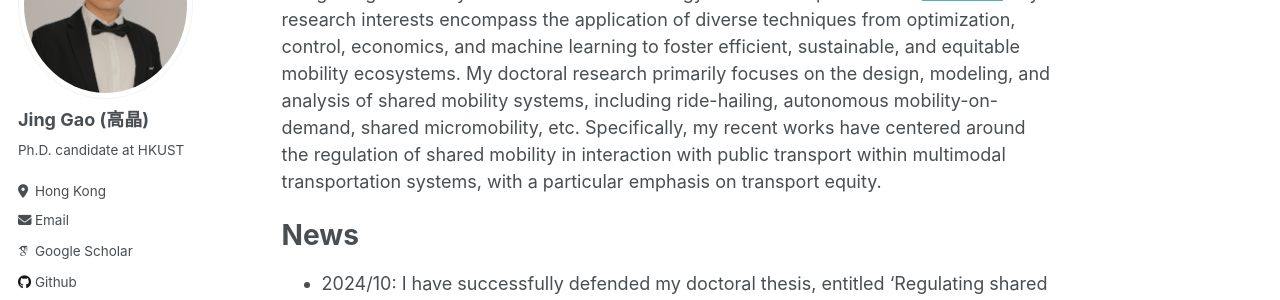
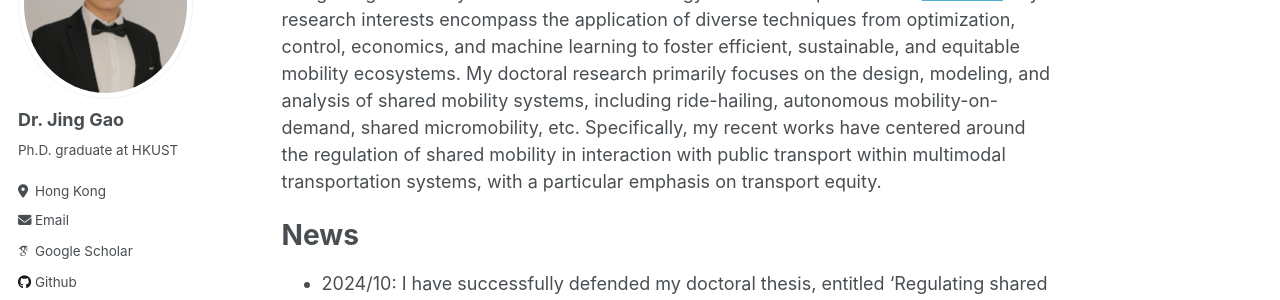
Before and after one commit to jgaoax/jgaoax.github.io, a Jekyll site: the page built from _pages/about.md, in a window 1280 px wide. Shown: the part 196-496 px from the top of the page. Built offline with Jekyll 4.4.1, drawn with Linux system fonts in a browser that asks for light colours; some web fonts are replaced.

Commit message:
Update _config.yml
update graduation status

```diff
--- a/_config.yml
+++ b/_config.yml
@@ -22,9 +22,9 @@ repository               : "jgaoax/jgaoax.github.io"
 author:
   # Biographic information
   avatar           : "profile.jpg"
-  name             : "Jing Gao (高晶)"
+  name             : "Dr. Jing Gao"
   pronouns         : # example: "she/her"
-  bio              : "Ph.D. candidate at HKUST"
+  bio              : "Ph.D. graduate at HKUST"
   location         : "Hong Kong"
   employer         : # "Hong Kong University of Science and Technology"
   uri              : # URL
```
